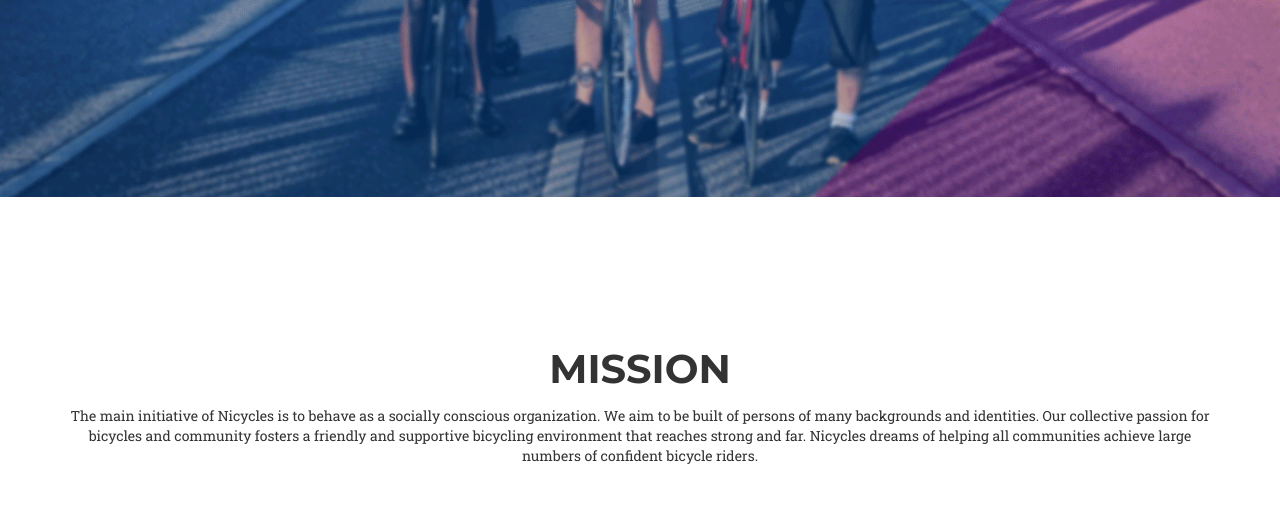
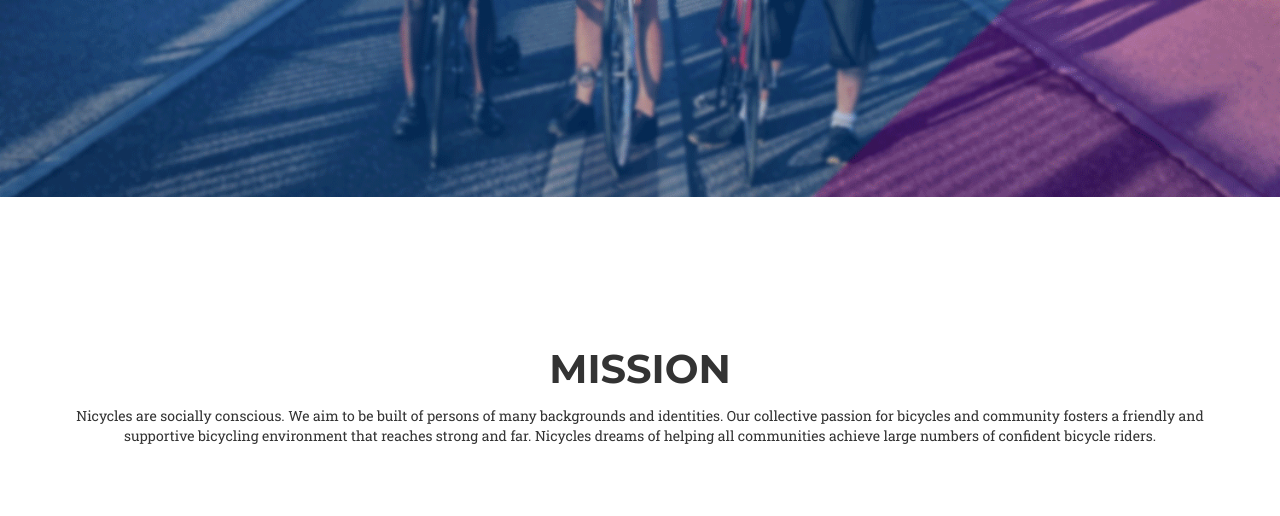
Before and after one commit to herent/nicycles, a website: page index.html in a window 1280 px wide. Shown: the part 436-952 px from the top of the page. Drawn offline with nearby package versions, Linux system fonts and the light colour scheme; a web font is replaced by a local one.

Commit message:
Update index.html

```diff
--- a/index.html
+++ b/index.html
@@ -110,7 +110,7 @@
                 <div class="col-lg-12 text-center">
                     <h2 class="section-heading">Mission</h2>
 
-                    The main initiative of Nicycles is to behave as a socially conscious organization. We aim to be built of persons of many backgrounds and identities. Our collective passion for bicycles and community fosters a friendly and supportive bicycling environment that reaches strong and far. Nicycles dreams of helping all communities achieve large numbers of confident bicycle riders.
+                    Nicycles are socially conscious. We aim to be built of persons of many backgrounds and identities. Our collective passion for bicycles and community fosters a friendly and supportive bicycling environment that reaches strong and far. Nicycles dreams of helping all communities achieve large numbers of confident bicycle riders.
                     <br/><br/>
               </div>
               </div>
```
